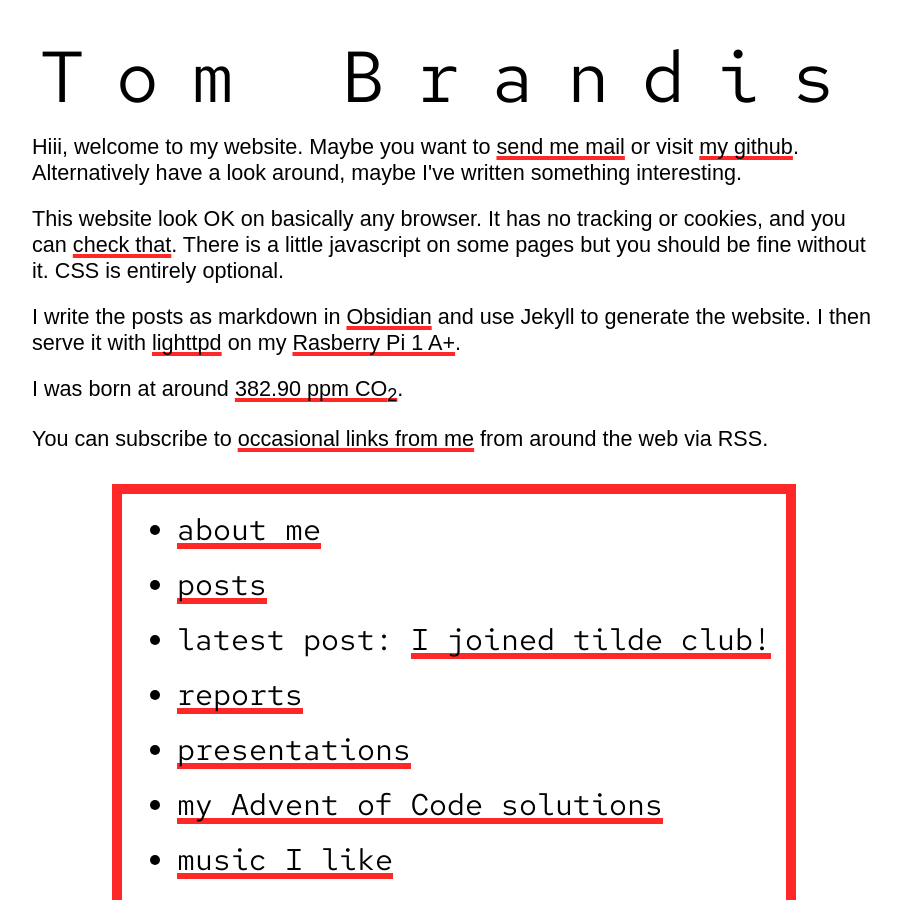
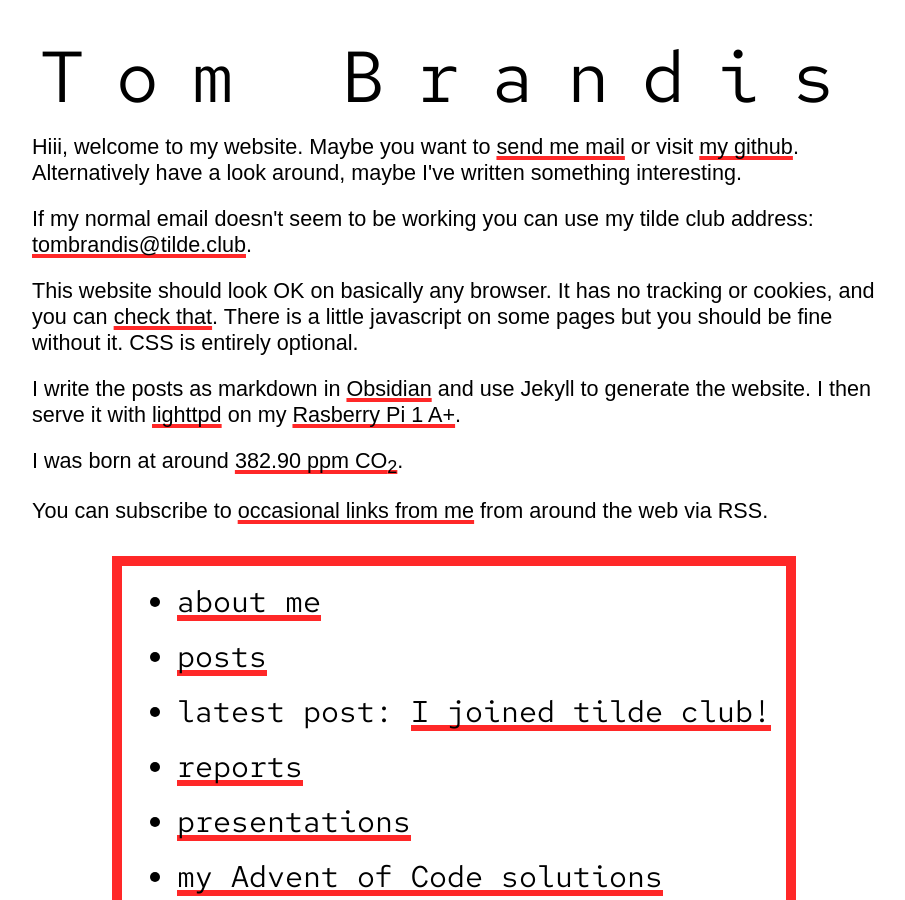
Before and after one commit to TomJB1/my-website-jekyll, a Jekyll site: the page built from index.html, in a window 1280 px wide and 900 px high. Shown: the whole window, without its empty margins (186-1091 px from the left). Built offline with Jekyll 4.4.1, drawn with Linux system fonts in a browser that asks for light colours.

Commit message:
add tilde club email as alternative

```diff
--- a/index.html
+++ b/index.html
@@ -23,8 +23,9 @@ layout: compress
     <header>
         <h1>Tom Brandis</h1>
         <p>Hiii, welcome to my website. Maybe you want to <a href="mailto:tom@tombrandis.uk">send me mail</a> or visit <a href="https://github.com/TomJB1" target="_blank">my github</a>.
-        Alternatively have a look around, maybe I've written something interesting.</p>
-        <p>This website look OK on basically any browser. It has no tracking or cookies, and you can <a href="https://themarkup.org/blacklight?url=tombrandis.uk">check that</a>. There is a little javascript on some pages but you should be fine without it. CSS is entirely optional.</p>
+          Alternatively have a look around, maybe I've written something interesting.</p>
+	<p>If my normal email doesn't seem to be working you can use my tilde club address: <a href="tombrandis@tilde.club">tombrandis@tilde.club</a>.</p>
+        <p>This website should look OK on basically any browser. It has no tracking or cookies, and you can <a href="https://themarkup.org/blacklight?url=tombrandis.uk">check that</a>. There is a little javascript on some pages but you should be fine without it. CSS is entirely optional.</p>
         <p>I write the posts as markdown in <a href="https://obsidian.md/">Obsidian</a> and use Jekyll to generate the website. I then serve it with <a href="https://www.lighttpd.net/">lighttpd</a> on my <a href="https://www.raspberrypi.com/products/raspberry-pi-1-model-a-plus">Rasberry Pi 1 A+</a>.</p>
         <p>I was born at around <a href="/co2.html">382.90 ppm CO<sub>2</sub></a>.</p>
         <p>You can subscribe to <a href="/links/feed.xml">occasional links from me</a> from around the web via RSS.</p>
```
